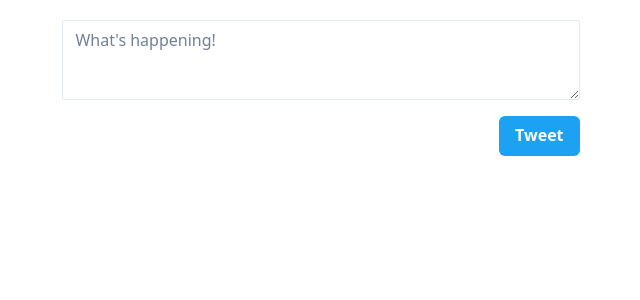
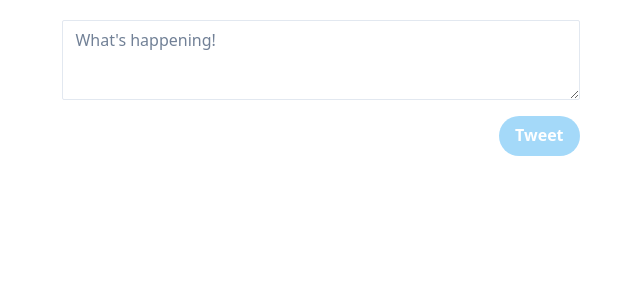
Before and after one commit to Hritvik-Mohan/Twitter-Clone, a React (Vite) app: page /signup in a window 1280 px wide. Shown: the top 300 px of the page, without its empty margins (319-959 px from the left). Built offline with nearby package versions, Linux system fonts and the light colour scheme.

Commit message:
feat disable tweet button if the textarea is empty

```diff
--- a/src/components/AddTweet/AddTweet.jsx
+++ b/src/components/AddTweet/AddTweet.jsx
@@ -25,6 +25,8 @@ export default function AddTweet() {
         ]);
         setInput("");
     };
+
+    const isDisabled = input.trim() === ''; // check if the text is empty or only whitespace
 
     const today = new Date(); // create a new Date object with the current date and time
     const date = today.getDate(); // get the day of the month (1-31)
@@ -63,7 +65,8 @@ export default function AddTweet() {
                             onClick={() => handleClick()}
                             m={2}
                             mr={0}
-                            disabled={true  }
+                            isDisabled={isDisabled}
+                            borderRadius={50}
                         >
                             Tweet
                         </Button>
```
